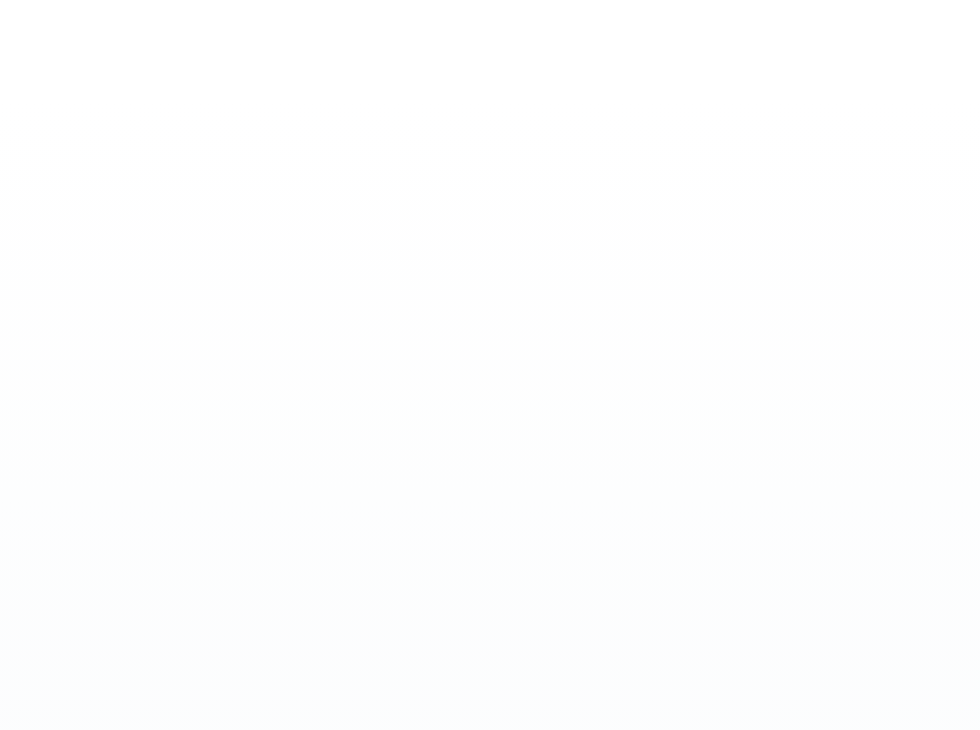
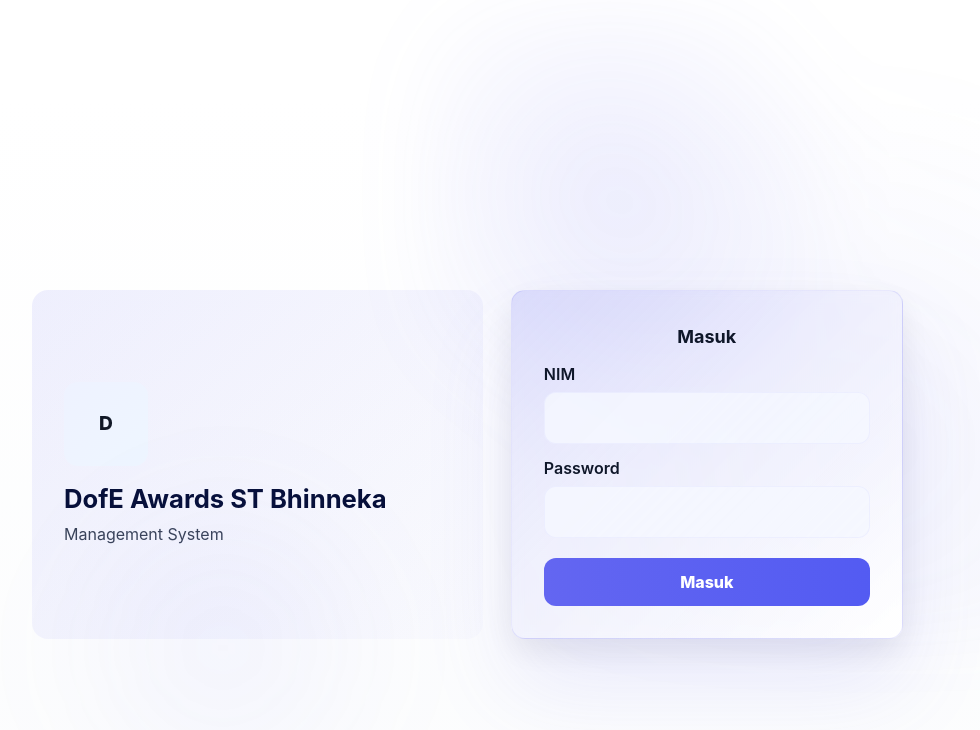
Before and after one commit to JazzIsOnTheBeat/DofESystem, a React (Vite) app in the folder Frontend/: page /login in a window 1280 px wide. Before the commit this address had no page. Shown: the top 730 px of the page, without its empty margins (118-1098 px from the left). Built offline with nearby package versions, Linux system fonts and the light colour scheme.

Commit message:
Added Login

```diff
--- a/Frontend/src/App.jsx
+++ b/Frontend/src/App.jsx
@@ -7,6 +7,7 @@
 import Cash from './pages/cash';
 import Members from './pages/members';
 import Settings from './pages/Settings';
+import Login from './pages/login';
 
 function App() {
   const location = useLocation()
@@ -21,6 +22,7 @@
             <Route path="/" element={<Home />} />
             <Route path="/cash" element={<Cash />} />
             <Route path="/members" element={<Members />} />
+            <Route path="/login" element={<Login />} />
             <Route path="/settings" element={<Settings />} />
           </Routes>
         </div>
--- a/Frontend/src/components/ProfileDropdown.jsx
+++ b/Frontend/src/components/ProfileDropdown.jsx
@@ -1,8 +1,27 @@
-import React from 'react';
+import React, { useContext } from 'react';
 import '../styles/header.css';
 import { Settings, LogOut } from 'lucide-react';
+import { useNavigate } from 'react-router-dom';
+import { ToastContext } from '../context/ToastContext';
 
 const ProfileDropdown = () => {
+  const navigate = useNavigate();
+  const { showToast } = useContext(ToastContext);
+
+  const handleLogout = async () => {
+    try {
+      await fetch('http://localhost:3000/logout', {
+        method: 'DELETE',
+        credentials: 'include'
+      });
+    } catch (err) {
+      console.error('Logout error', err);
+    }
+    localStorage.removeItem('accessToken');
+    showToast('Logout berhasil', 'success');
+    navigate('/login');
+  }
+
   return (
     <div className="profile-dropdown" role="menu" aria-label="Profile menu">
       <ul className="profile-list">
@@ -13,7 +32,7 @@
           </a>
         </li>
         <li className="profile-item">
-          <button className="profile-link">
+          <button className="profile-link" onClick={handleLogout}>
             <LogOut className="profile-link-icon" size={16} />
             <span>Log out</span>
           </button>
--- a/Frontend/src/components/cards.jsx
+++ b/Frontend/src/components/cards.jsx
@@ -1,6 +1,5 @@
 import React from 'react'
 import '../styles/cards.css'
-import useState from 'react'
 export default function MemberCard({ name, role }) {
 	const initials = (name || '')
 		.split(' ')
--- a/Frontend/src/pages/Members.jsx
+++ b/Frontend/src/pages/Members.jsx
@@ -10,8 +10,13 @@
     const fetchMembers = async () => {
       setLoading(true)
       try {
-        const res = await fetch('http://localhost:3000/users')
-        if (!res.ok) throw new Error('Failed to fetch')
+        const token = localStorage.getItem('accessToken')
+        const headers = token ? { Authorization: `Bearer ${token}` } : {}
+        const res = await fetch('http://localhost:3000/users', { headers, credentials: 'include' })
+        if (!res.ok) {
+          if (res.status === 401) throw new Error('Unauthorized. Silakan login.')
+          throw new Error('Failed to fetch')
+        }
         const data = await res.json()
         setMembers(data)
       } catch (err) {
--- a/Frontend/src/pages/login.jsx
+++ b/Frontend/src/pages/login.jsx
@@ -1,7 +1,46 @@
-import React from 'react'
+import React, { useState, useContext } from 'react'
+import { useNavigate } from 'react-router-dom'
+import { ToastContext } from '../context/ToastContext'
 import '../styles/login.css'
+import { Eye, EyeOff } from 'lucide-react'
 
 export default function Login() {
+  const [nim, setNim] = useState('')
+  const [password, setPassword] = useState('')
+  const [showPassword, setShowPassword] = useState(false)
+  const [loading, setLoading] = useState(false)
+  const { showToast } = useContext(ToastContext)
+  const navigate = useNavigate()
+
+  const submit = async (e) => {
+    e.preventDefault()
+    setLoading(true)
+    try {
+      const res = await fetch('http://localhost:3000/login', {
+        method: 'POST',
+        credentials: 'include',
+        headers: { 'Content-Type': 'application/json' },
+        body: JSON.stringify({ nim, password })
+      })
+
+      if (!res.ok) {
+        const err = await res.json().catch(() => ({ msg: 'Login gagal' }))
+        showToast(err.msg || 'Login gagal', 'error')
+        return
+      }
+
+      const data = await res.json()
+      const token = data.accessToken || data.token || null
+      if (token) localStorage.setItem('accessToken', token)
+      showToast('Login berhasil', 'success')
+      navigate('/')
+    } catch (err) {
+      showToast('Terjadi kesalahan jaringan', 'error')
+    } finally {
+      setLoading(false)
+    }
+  }
+
   return (
     <div className="login-page split">
       <div className="login-split">
@@ -14,13 +53,29 @@
         </aside>
 
         <main className="login-panel" role="main" aria-label="Sign in">
-          <div className="panel-card">
-            <h2 className="panel-title">Login Temporarily Disabled</h2>
-            <p style={{marginTop:12}}>The login feature is currently disabled by the administrator. Please try again later.</p>
-            <div style={{marginTop:16}}>
-              <a href="/" className="btn-primary">Go to Home</a>
+          <form className="panel-card" onSubmit={submit}>
+            <h2 className="panel-title">Masuk</h2>
+
+            <label className="field-label" htmlFor="nim">NIM</label>
+            <input className="field-input" id="nim" value={nim} onChange={(e) => setNim(e.target.value)} required />
+
+            <label className="field-label" htmlFor="password" style={{ marginTop: 12 }}>Password</label>
+            <div className="input-with-action">
+              <input
+                className="field-input"
+                id="password"
+                type={showPassword ? 'text' : 'password'}
+                value={password}
+                onChange={(e) => setPassword(e.target.value)}
+                required/>
             </div>
-          </div>
+
+            <div style={{ marginTop: 20 }}>
+              <button className="btn-primary full rounded-full" type="submit" disabled={loading}>
+                {loading ? 'Memproses...' : 'Masuk'}
+              </button>
+            </div>
+          </form>
         </main>
       </div>
     </div>
--- a/Frontend/src/styles/login.css
+++ b/Frontend/src/styles/login.css
@@ -1,11 +1,8 @@
-/* Minimal login styles */
-
 .login-page {
-    display: flex;
-    align-items: center;
-    justify-content: center;
-    padding: 6vh 20px;
-    background: linear-gradient(180deg, #ffffff 0%, #f7f9ff 55%);
+        display: flex;
+        align-items: center;
+        justify-content: center;
+        padding: 2.5vh 20px;
 }
 
 .compact-card {
@@ -19,15 +16,15 @@
     position: relative;
     overflow: hidden;
 }
-/* Split layout container */
+
 .login-page.split { padding: 4vh 16px }
-.login-split { width: min(1100px, 96vw); display:flex; gap:32px; align-items:stretch }
+.login-split { width: min(980px, 94vw); display:flex; gap:28px; align-items:stretch; margin: 0 auto }
 
 .login-side {
-    flex: 1 1 52%;
+    flex: 0 0 46%;
     border-radius: 16px;
-    background: linear-gradient(135deg, rgba(99,102,241,0.14), rgba(99,102,241,0.04));
-    padding: 48px 40px;
+    background: linear-gradient(135deg, rgba(99,102,241,0.10), rgba(99,102,241,0.02));
+    padding: 36px 32px;
     display:flex; align-items:center;
 }
 .side-inner { max-width: 420px }
@@ -35,9 +32,25 @@
 .side-title { margin:0 0 8px 0; font-size:1.6rem; color:#07103a }
 .side-desc { margin:0; color:#253048; opacity:0.9 }
 
-.login-panel { flex: 0 0 420px; display:flex; align-items:center; justify-content:center }
-.panel-card { width:100%; padding:32px; border-radius:12px; background: #ffffff; box-shadow: 0 24px 60px rgba(12,20,30,0.08); border:1px solid rgba(15,23,42,0.04) }
+.login-panel { flex: 0 0 40%; display:flex; align-items:center; justify-content:center }
+.panel-card {
+    width:100%;
+    max-width:480px;
+    padding:32px;
+    border-radius:14px;
+    background: linear-gradient(135deg, rgba(99,102,241,0.18) 0%, rgba(99,102,241,0.08) 40%, rgba(255,255,255,0.95) 100%);
+    border: 1px solid rgba(99,102,241,0.14);
+    box-shadow: 0 48px 90px rgba(99,102,241,0.12), 0 12px 34px rgba(15,23,42,0.08);
+    backdrop-filter: blur(6px);
+    transition: 0.1s ease-in-out;
+}
+
+.panel-card:hover{
+    border: 1px solid rgba(0, 4, 255, 0.2);
+}
 .panel-title { margin:0 0 12px 0; font-size:1.125rem; font-weight:700 }
+
+.field-label { display:block; text-align:left; margin:8px 0 6px; font-weight:600; color:#0f172a }
 
 .card-head {
     display: flex;
@@ -80,8 +93,8 @@
     width: 100%;
     padding: 16px 16px;
     border-radius: 12px;
-    border: 1px solid #eef2ff;
-    background: #fbfdff;
+    border: 1px solid rgba(99,102,241,0.06);
+    background: rgba(245,247,255,0.85);
     font-size: 1rem;
     transition: all 1000ms cubic-bezier(.2,.9,.2,1);
 }
@@ -132,16 +145,23 @@
 }
 
 .show-pass {
-    position: absolute;
-    right: 10px;
-    top: 50%;
     transform: translateY(-50%);
-    background: transparent;
-    border: none;
-    color: #6b7280;
+    background: white;
+    border: 1px solid rgba(15,23,42,0.06);
+    color: #374151;
     cursor: pointer;
-    padding: 6px
+    padding: 6px;
+    width:36px;
+    height:36px;
+    display:inline-flex;
+    align-items:center;
+    justify-content:center;
+    border-radius:10px;
+    box-shadow: 0 6px 18px rgba(12,20,30,0.05);
+    transition: all 0.2s ease-in-out;
 }
+
+.show-pass:hover { transform: translateY(-50%) scale(1.02) }
 
 .btn-primary.full[disabled] {
     opacity: 0.75;
@@ -199,21 +219,21 @@
 }
 
 .login-page::before {
-    width: 520px;
-    height: 520px;
-    right: 8%;
-    top: -8%;
+    width: 640px;
+    height: 640px;
+    right: 6%;
+    top: -12%;
     background: radial-gradient(circle at 30% 30%, rgba(99, 102, 241, 0.12), transparent 40%), radial-gradient(circle at 70% 70%, rgba(99, 102, 241, 0.06), transparent 60%);
-    filter: blur(28px);
+    filter: blur(36px);
 }
 
 .login-page::after {
-    width: 420px;
-    height: 420px;
-    left: 6%;
-    bottom: -6%;
+    width: 520px;
+    height: 520px;
+    left: 4%;
+    bottom: -8%;
     background: radial-gradient(circle at 50% 40%, rgba(99, 102, 241, 0.06), transparent 50%);
-    filter: blur(36px);
+    filter: blur(40px);
 }
 
 /* Inner decorative panel inside the card (visual split) */
--- a/Frontend/src/styles/sidebar.css
+++ b/Frontend/src/styles/sidebar.css
@@ -19,7 +19,6 @@
 .sidebar-title {
 	font-size: 1.25rem;
 	font-weight: 700;
-	margin-bottom: 24px;
 	color: #0f172a;
 	padding-bottom: 50px;
 	line-height:2;
```
Also changed, not shown: Frontend/src/partials/sidebar.jsx (+8 -4 lines), 2 other files (tests, documents, lock files or other folders).
